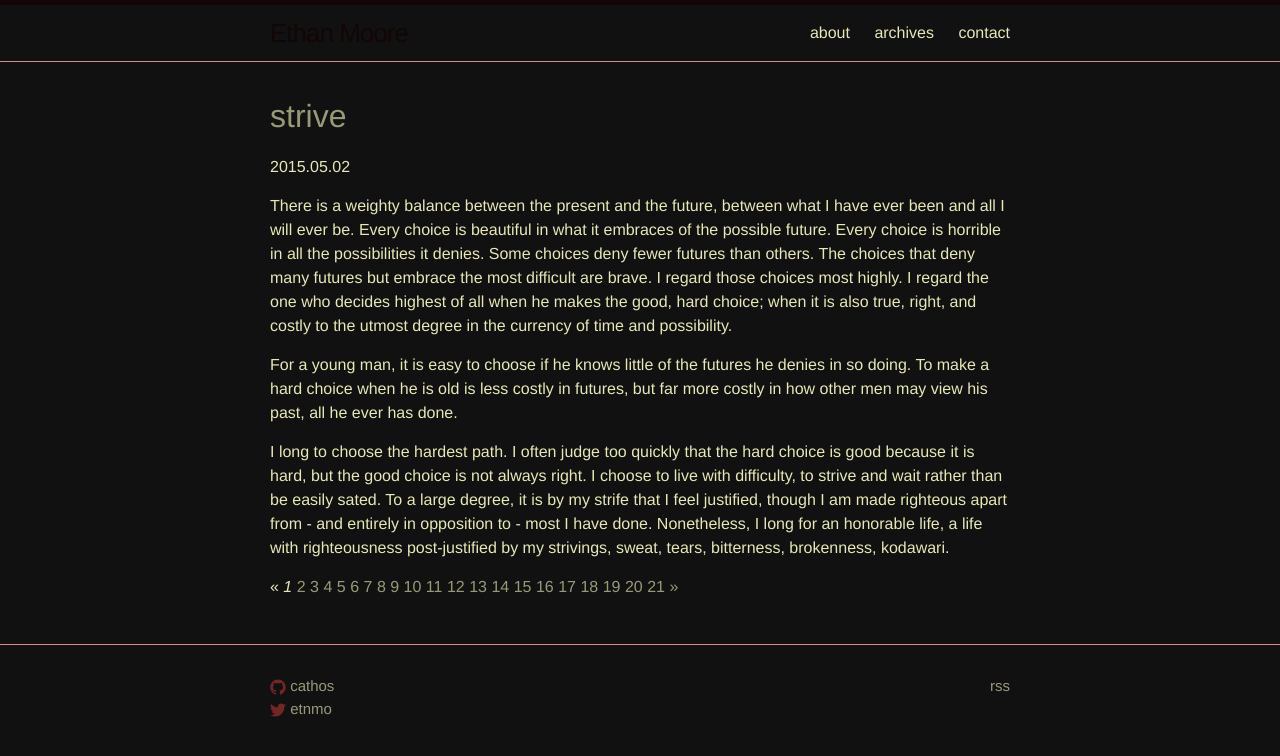
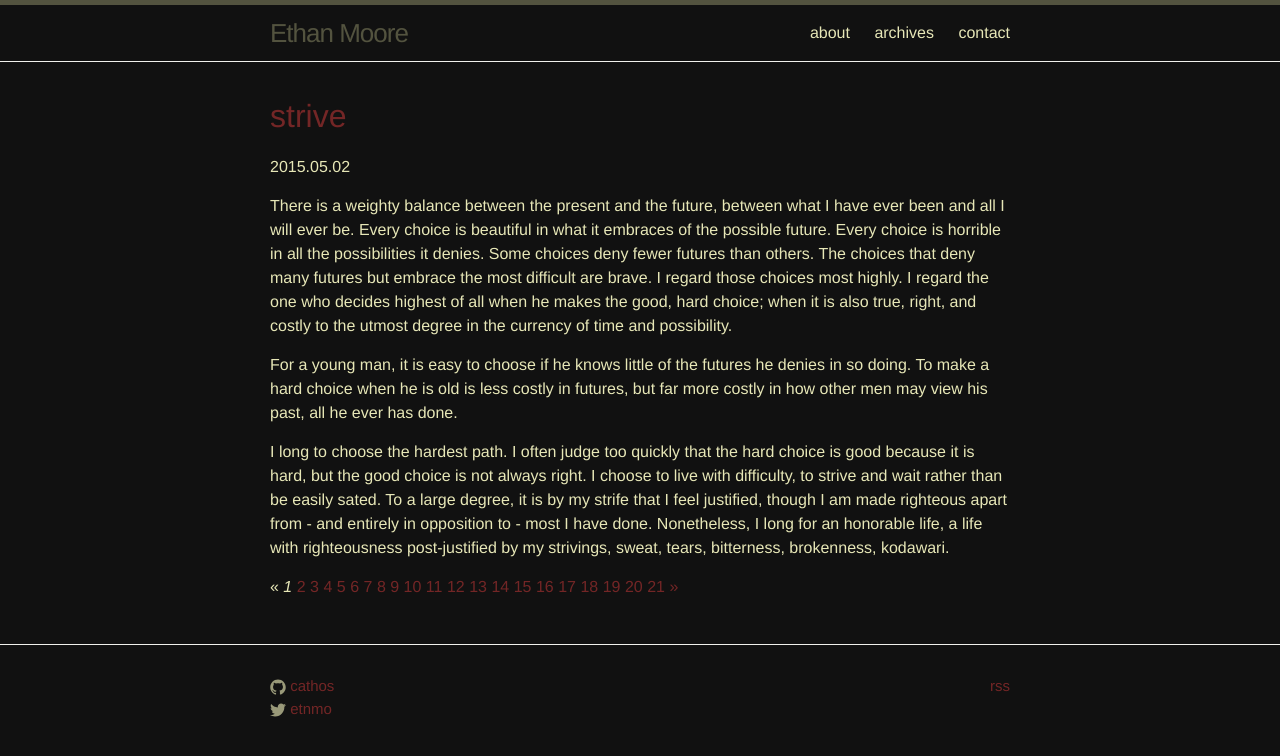
Before and after one commit to cathos/cathos.github.io, a Jekyll site: the page built from index.html, in a window 1280 px wide. Shown: the top 756 px of the page. Built offline with Jekyll 4.4.1, drawn with Linux system fonts in a browser that asks for light colours; the list of posts is cut into pages by our own code.

Commit message:
Update main.scss

```diff
--- a/css/main.scss
+++ b/css/main.scss
@@ -15,9 +15,9 @@ $spacing-unit:     30px;
 
 $text-color:       #e7e7b7;
 $background-color: #111;
-$brand-color:      #999979;
+$brand-color:      #732626;
 
-$grey-color:       #732626;
+$grey-color:       #999979;
 $grey-color-light: lighten($grey-color, 40%);
 $grey-color-dark:  darken($grey-color, 25%);
 
```
